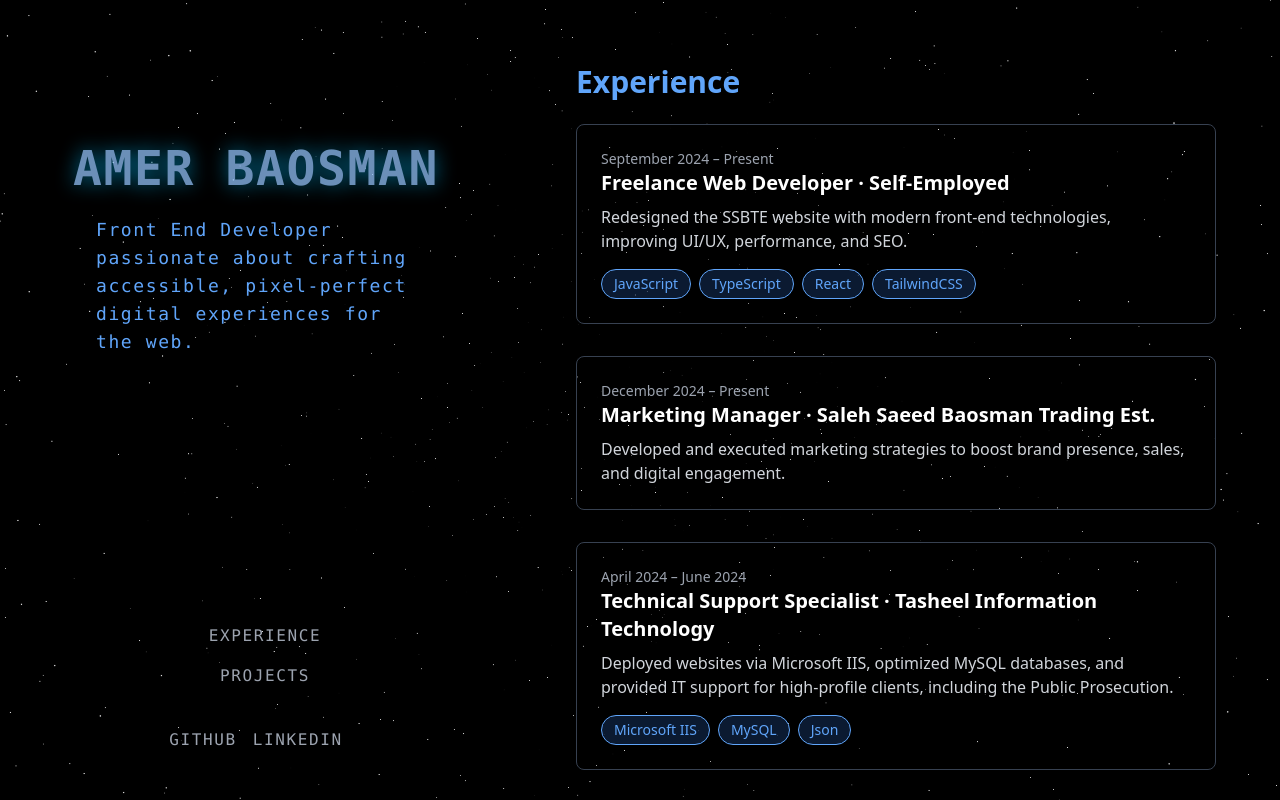
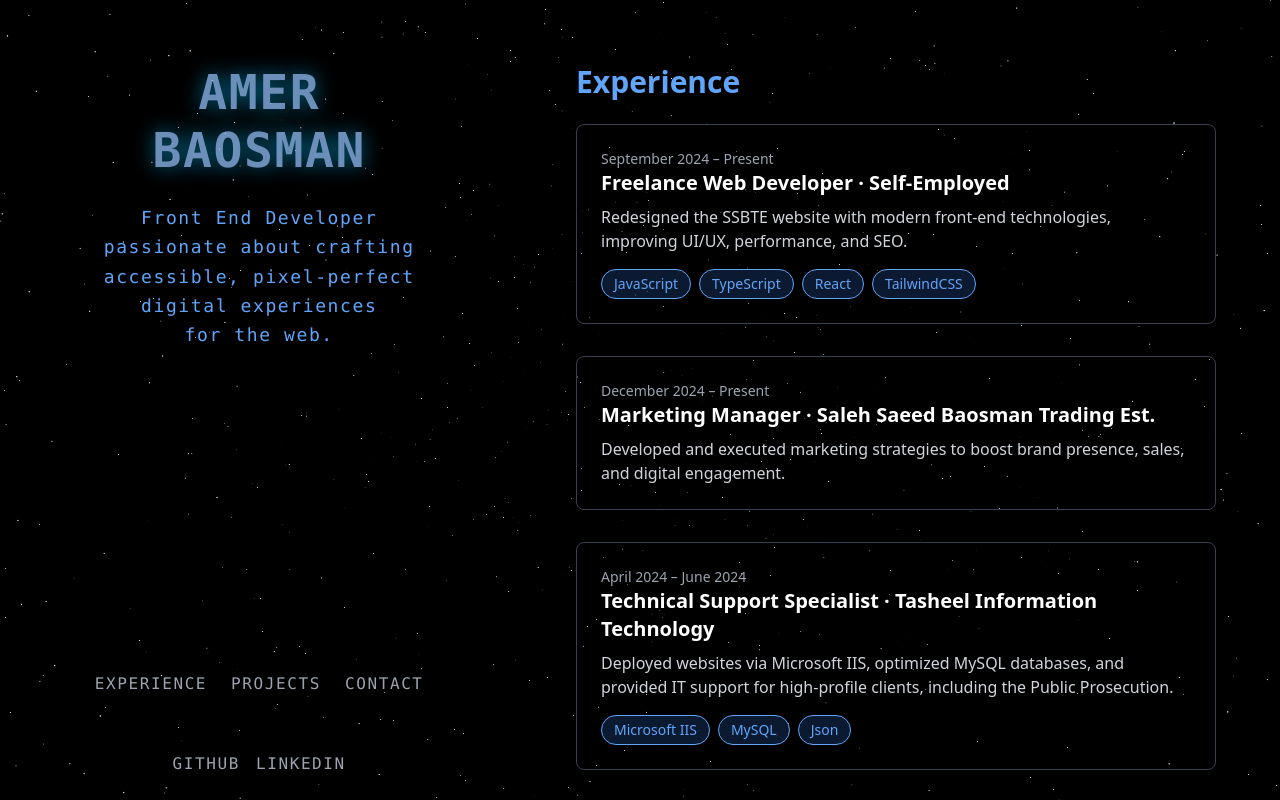
Before and after one commit to amerbman/amer-portfolio, a React (Vite) app: page / in a window 1280 px wide. Built offline with nearby package versions, Linux system fonts and the light colour scheme.

Commit message:
Updated website content

```diff
--- a/package.json
+++ b/package.json
@@ -10,6 +10,7 @@
     "preview": "vite preview"
   },
   "dependencies": {
+    "@heroicons/react": "^2.2.0",
     "@react-three/drei": "^10.0.4",
     "@react-three/fiber": "^9.1.0",
     "react": "^19.0.0",
--- a/src/App.tsx
+++ b/src/App.tsx
@@ -6,21 +6,32 @@ import StarsBackground from "./components/StarsBackground";
 
 const App = () => {
   return (
-    <div className="relative h-screen w-full bg-black text-white overflow-hidden">
+    <div className="relative flex flex-col md:flex-row h-screen w-full">
       {/* Background Stars */}
       <StarsBackground />
 
       {/* Main Layout (Sidebar + Content) */}
-      <div className="absolute top-0 left-0 w-full h-full flex">
+      <div className="absolute top-0 left-0 w-screen min-h-screen flex flex-col md:flex-row">
+
+
+
+
+
         {/* Sidebar (Fixed, No Separator) */}
-        <aside className="w-[40%] h-full flex flex-col justify-between p-6 bg-transparent z-10">
+        <aside className="w-full md:w-[45%] h-auto md:h-screen md:fixed md:left-0 md:top-0 flex flex-col items-center md:items-start justify-start z-20">
+
+
 
           <Sidebar />
 
         </aside>
 
         {/* Main Content */}
-        <main className="w-[60%] h-full overflow-y-scroll p-6 z-10">
+        <main className="w-full md:w-[60%] h-auto md:h-screen overflow-y-auto p-6 relative md:ml-auto">
+
+
+
+
           <Experience />
           <Projects />
           <Contact />
--- a/src/components/Contact.tsx
+++ b/src/components/Contact.tsx
@@ -4,11 +4,12 @@ const Contact = () => {
         <h2 className="text-3xl font-bold text-blue-400 drop-shadow-lg">Get in Touch</h2>
         <p className="text-gray-300 mt-4">Interested in working together? Let's talk!</p>
         <a
-          href="mailto:amer.baos@gmail.com"
-          className="mt-6 inline-block px-6 py-3 bg-transparent text-blue-400 font-bold rounded-md border border-blue-500 hover:bg-blue-500/20 hover:border-blue-400 transition-all duration-300 shadow-lg hover:shadow-blue-500/50"
-        >
-          Contact Me
-        </a>
+            href="mailto:amer.baos@gmail.com"
+            className="mt-6 inline-block px-6 py-3 bg-transparent text-blue-400 font-bold rounded-md border border-blue-500 hover:bg-blue-500/20 hover:border-blue-400 transition-all duration-300 shadow-[0_0_15px_rgba(0,191,255,0.8)] hover:shadow-[0_0_25px_rgba(0,191,255,1)]"
+            >
+            Contact Me
+            </a>
+
       </section>
     );
   };
--- a/src/components/Experience.tsx
+++ b/src/components/Experience.tsx
@@ -1,7 +1,10 @@
 const Experience = () => {
   return (
-    <section id="experience" className="text-white p-10 max-w-3xl mx-auto">
-      <h2 className="text-3xl font-bold text-blue-400 mb-6">Experience</h2>
+    <section id="experience" className="text-white px-6 md:p-10 max-w-3xl mx-auto">
+      <h2 className="text-3xl font-bold text-blue-400 mb-6 text-center md:text-left">
+  Experience
+      </h2>
+
       <div className="space-y-8">
         {/* Experience Item 1 */}
         <div className="p-6 rounded-lg shadow-lg bg-transparent border border-gray-700 transition-all duration-300 hover:shadow-blue-500/50 hover:border-blue-400">
--- a/src/components/Projects.tsx
+++ b/src/components/Projects.tsx
@@ -11,23 +11,26 @@ const projects = [
       description: "A fully responsive, interactive portfolio showcasing my projects, experience, and technical skills. Built with modern frontend technologies, it features a sleek UI, dynamic animations, and a space-themed aesthetic.",
       image: "/assets/my-portfolio.png",
       tech: ["React", "TypeScript", "TailwindCSS","Three.js","Vite"],
-      link: "#",
+      link: "https://amer-baosman.com/",
     },
   ];
 
   const Projects = () => {
     return (
       <section id="projects" className="text-white p-10 max-w-3xl mx-auto">
-        <h2 className="text-3xl font-bold text-blue-400 mb-6">Projects</h2>
+        <h2 className="text-3xl font-bold text-blue-400 mb-6 text-center md:text-left">Projects</h2>
+
+
         <div className="space-y-8">
           {projects.map((project, index) => (
             <a
-              key={index}
-              href={project.link}
-              target="_blank"
-              rel="noopener noreferrer"
-              className="block p-6 rounded-lg shadow-lg bg-transparent border border-gray-700 transition-all duration-300 hover:shadow-blue-500/50 hover:border-blue-400 flex items-center space-x-6"
-            >
+            key={index}
+            href={project.link}
+            target="_blank"
+            rel="noopener noreferrer"
+            className="block p-6 rounded-lg shadow-lg bg-transparent border border-gray-700 transition-all duration-300 hover:shadow-blue-500/50 hover:border-blue-400 flex flex-col md:flex-row items-center md:items-start space-y-4 md:space-y-0 md:space-x-6"
+          >
+
               {/* Project Image */}
               <div className="w-24 h-24 flex-shrink-0 overflow-hidden rounded-md">
                 <img
@@ -38,17 +41,23 @@ const projects = [
               </div>
 
               {/* Project Details */}
+
+                <div className="text-center md:text-left flex flex-col items-center md:items-start">
+
               <div>
                 <h3 className="text-xl font-semibold text-white">{project.title}</h3>
                 <p className="text-gray-300 mt-1">{project.description}</p>
 
+
                 {/* Tech Stack */}
-                <div className="flex flex-wrap gap-2 mt-2">
+                <div className="flex flex-wrap gap-2 mt-2 justify-center md:justify-start">
+
                   {project.tech.map((tech, i) => (
                     <span key={i} className="bg-blue-500/20 text-blue-400 px-3 py-1 rounded-full text-sm border border-blue-400">
                       {tech}
                     </span>
                   ))}
+                </div>
                 </div>
               </div>
             </a>
--- a/src/components/Sidebar.tsx
+++ b/src/components/Sidebar.tsx
@@ -1,16 +1,75 @@
+import { useState, useEffect } from "react";
+import { Bars3Icon, XMarkIcon } from "@heroicons/react/24/outline";
+
 const Sidebar = () => {
+  const [isOpen, setIsOpen] = useState(false);
+
+  useEffect(() => {
+    const links = document.querySelectorAll("a[href^='#']");
+    links.forEach((link) => {
+      link.addEventListener("click", (e) => {
+        e.preventDefault();
+        const targetId = link.getAttribute("href")?.substring(1);
+        if (targetId) {
+          const targetElement = document.getElementById(targetId);
+          if (targetElement) {
+            targetElement.scrollIntoView({ behavior: "smooth" });
+            setIsOpen(false); // Close menu when clicking a link
+          }
+        }
+      });
+    });
+
+    return () => {
+      links.forEach((link) => {
+        link.removeEventListener("click", () => {});
+      });
+    };
+  }, []);
+
   return (
-    <div className="text-white bg-transparent p-6 rounded-lg h-full flex flex-col items-center justify-between font-mono tracking-widest p-6 pt-20">
-      <h1 className="text-5xl font-bold text-center uppercase text-blue-300 drop-shadow-[0_0_10px_rgba(0,191,255,0.8)] animate-[pulse_2s_ease-in-out_infinite] mt-10">Amer Baosman</h1>
-      <p className="text-blue-400 mt-6 text-left text-lg max-w-xs ">Front End Developer passionate about crafting accessible, pixel-perfect digital experiences for the web.</p>
-      <nav className="mt-auto space-y-4 text-center">
-        <a href="#experience" className="block text-gray-400 hover:text-blue-400 border-l-2 border-transparent hover:border-blue-400 pl-4 uppercase">Experience</a>
-        <a href="#projects" className="block text-gray-400 hover:text-blue-400 border-l-2 border-transparent hover:border-blue-400 pl-4 uppercase">Projects</a>
+    <div className="text-white bg-transparent p-4 md:p-6 rounded-lg h-full flex flex-col items-center justify-center font-mono tracking-widest w-full md:w-[90%]">
+      {/* Hamburger Menu for Mobile */}
+      <div className="absolute top-5 left-5 md:hidden">
+        <button onClick={() => setIsOpen(!isOpen)} className="text-white">
+          {isOpen ? (
+            <XMarkIcon className="w-8 h-8" />
+          ) : (
+            <Bars3Icon className="w-8 h-8" />
+          )}
+        </button>
+      </div>
+
+      <h1 className="text-5xl font-bold text-center uppercase text-blue-300 drop-shadow-[0_0_10px_rgba(0,191,255,0.8)] animate-[pulse_2s_ease-in-out_infinite] mt-10 leading-[1.2] w-full break-words">
+        Amer <br /> Baosman
+      </h1>
+      <p className="text-blue-400 mt-6 text-center text-lg max-w-sm leading-relaxed">
+        Front End Developer <br />
+        passionate about crafting <br />
+        accessible, pixel-perfect digital experiences <br />
+        for the web.
+      </p>
+
+      {/* Mobile Dropdown Menu */}
+      <nav
+        className={`absolute top-16 left-0 w-full bg-black bg-opacity-80 p-4 transition-all duration-300 md:relative md:bg-transparent md:top-auto md:left-auto md:w-auto ${
+          isOpen ? "block" : "hidden"
+        } md:flex md:space-x-6 md:mt-auto`}
+      >
+        <a href="#experience" className="block text-gray-400 hover:text-blue-400 uppercase p-2 md:p-0">
+          Experience
+        </a>
+        <a href="#projects" className="block text-gray-400 hover:text-blue-400 uppercase p-2 md:p-0">
+          Projects
+        </a>
+        <a href="#contact" className="block text-gray-400 hover:text-blue-400 uppercase p-2 md:p-0">
+          Contact
+        </a>
       </nav>
+
       <div className="mt-10 flex space-x-4">
-        {/* Social Media Icons */}
-        <a href="#" className="text-gray-400 hover:text-blue-400 uppercase">GitHub</a>
-        <a href="#" className="text-gray-400 hover:text-blue-400 uppercase">LinkedIn</a>
+        <a href="https://github.com/amerbman" className="text-gray-400 hover:text-blue-400 uppercase">GitHub</a>
+        <a href="www.linkedin.com/in/amer-baosman" className="text-gray-400 hover:text-blue-400 uppercase">LinkedIn</a>
       </div>
     </div>
   );
```
Also changed, not shown: 1 other file (tests, documents, lock files or other folders).
